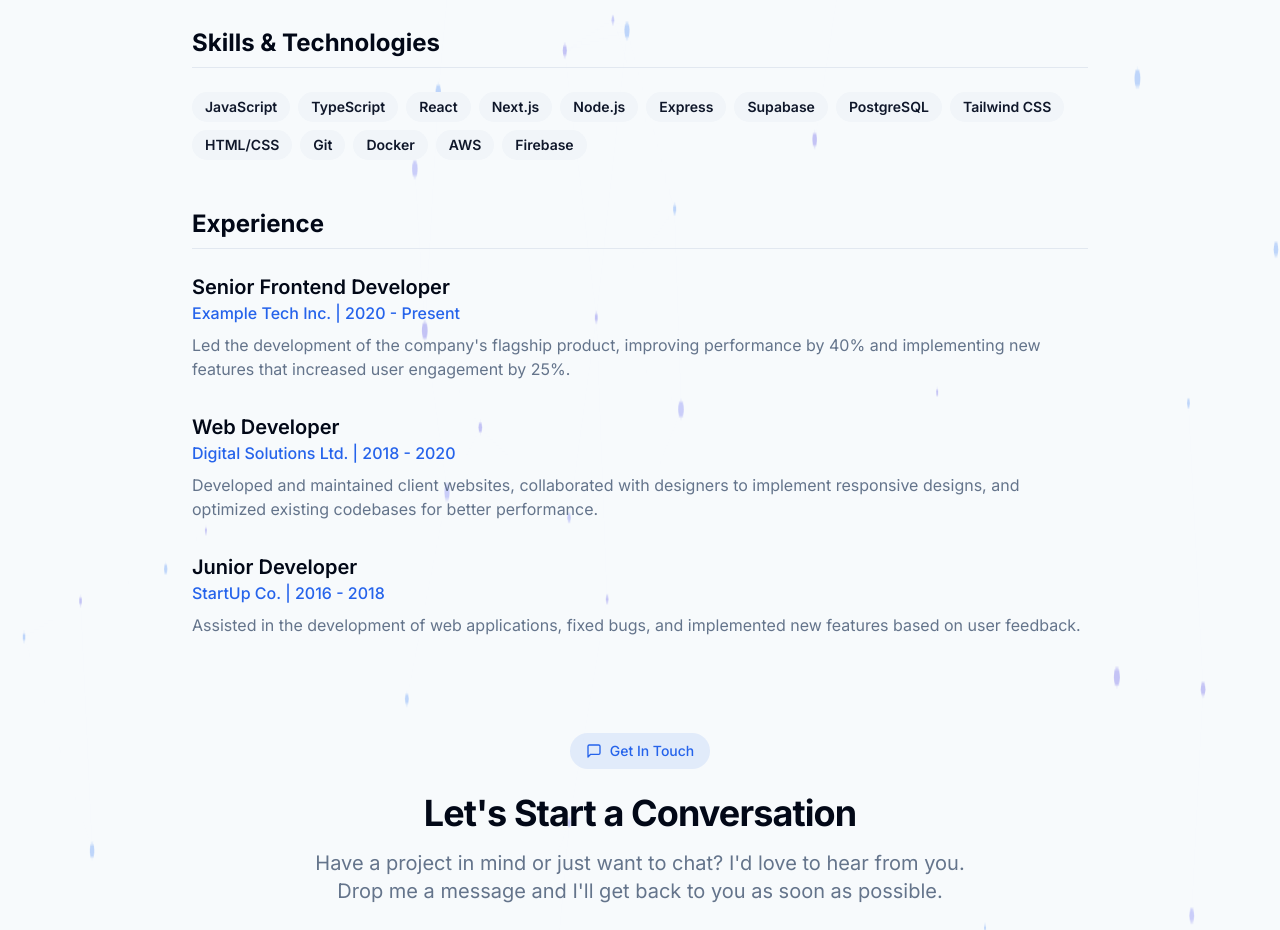
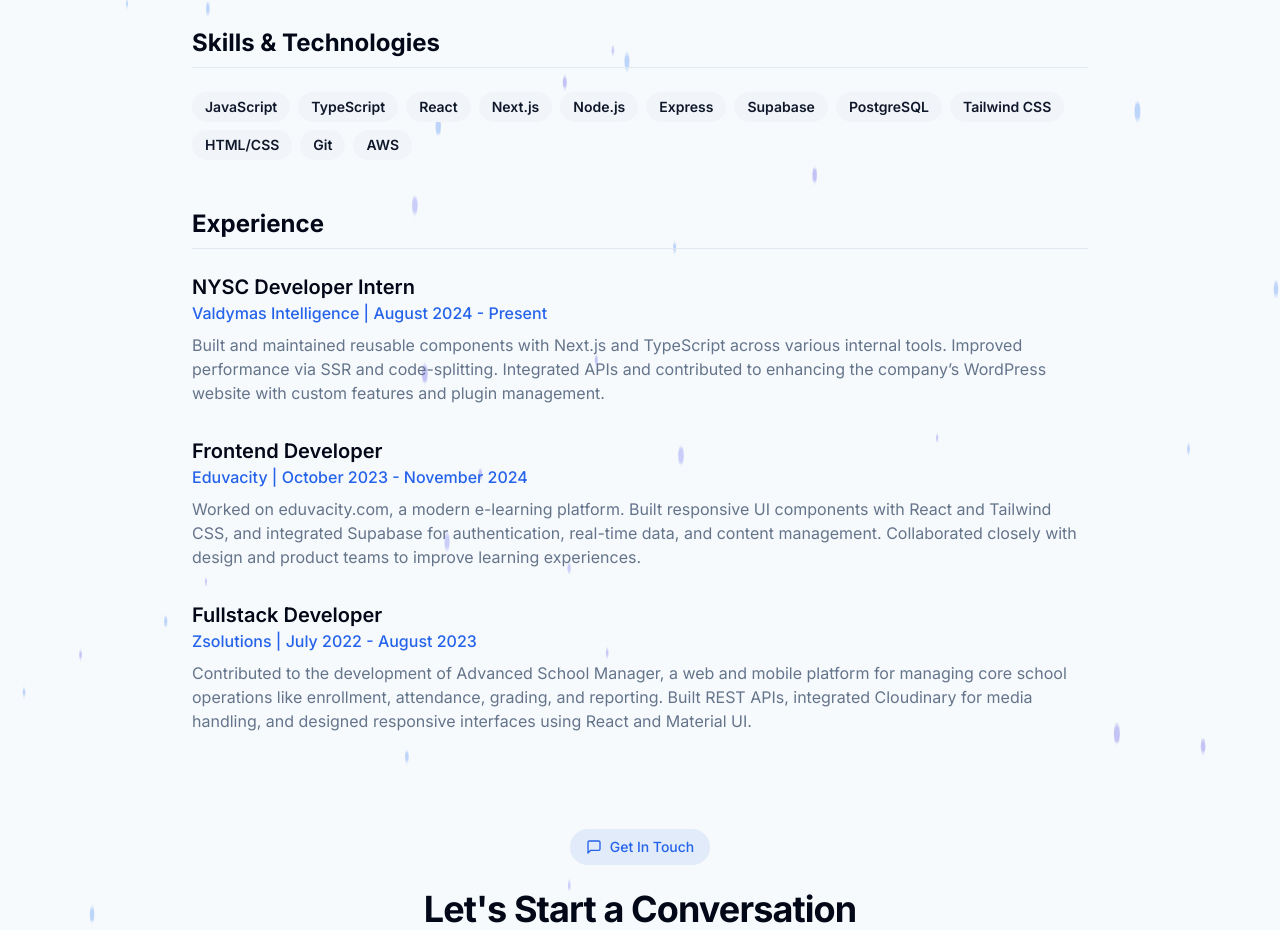
Before and after one commit to mickelodeon00/mickeyfolio, a Next.js app: page /about in a window 1280 px wide. Shown: the part 750-1680 px from the top of the page. Built offline with nearby package versions, Linux system fonts and the light colour scheme.

Commit message:
Updated Experince details

```diff
--- a/app/(root)/about/page.tsx
+++ b/app/(root)/about/page.tsx
@@ -26,9 +26,7 @@ export default function AboutPage() {
     "Tailwind CSS",
     "HTML/CSS",
     "Git",
-    "Docker",
     "AWS",
-    "Firebase",
   ];
 
   return (
@@ -128,42 +126,37 @@ export default function AboutPage() {
                 </h2>
                 <div className="space-y-8">
                   <div>
-                    <h3 className="text-xl font-semibold">
-                      Senior Frontend Developer
-                    </h3>
+                    <h3 className="text-xl font-semibold">NYSC Developer Intern</h3>
                     <p className="text-primary font-medium">
-                      Example Tech Inc. | 2020 - Present
+                      Valdymas Intelligence | August 2024 - Present
                     </p>
                     <p className="mt-2 text-muted-foreground">
-                      Led the development of the company's flagship product,
-                      improving performance by 40% and implementing new features
-                      that increased user engagement by 25%.
+                      Built and maintained reusable components with Next.js and TypeScript across various internal tools. Improved performance via SSR and code-splitting. Integrated APIs and contributed to enhancing the company’s WordPress website with custom features and plugin management.
                     </p>
                   </div>
 
                   <div>
-                    <h3 className="text-xl font-semibold">Web Developer</h3>
+                    <h3 className="text-xl font-semibold">Frontend Developer</h3>
                     <p className="text-primary font-medium">
-                      Digital Solutions Ltd. | 2018 - 2020
+                      Eduvacity | October 2023 - November 2024
                     </p>
                     <p className="mt-2 text-muted-foreground">
-                      Developed and maintained client websites, collaborated
-                      with designers to implement responsive designs, and
-                      optimized existing codebases for better performance.
+                      Worked on eduvacity.com, a modern e-learning platform. Built responsive UI components with React and Tailwind CSS, and integrated Supabase for authentication, real-time data, and content management. Collaborated closely with design and product teams to improve learning experiences.
                     </p>
                   </div>
 
                   <div>
-                    <h3 className="text-xl font-semibold">Junior Developer</h3>
+                    <h3 className="text-xl font-semibold">Fullstack Developer</h3>
                     <p className="text-primary font-medium">
-                      StartUp Co. | 2016 - 2018
+                      Zsolutions | July 2022 - August 2023
                     </p>
                     <p className="mt-2 text-muted-foreground">
-                      Assisted in the development of web applications, fixed
-                      bugs, and implemented new features based on user feedback.
+                      Contributed to the development of Advanced School Manager, a web and mobile platform for managing core school operations like enrollment, attendance, grading, and reporting. Built REST APIs, integrated Cloudinary for media handling, and designed responsive interfaces using React and Material UI.
                     </p>
                   </div>
+
                 </div>
+
               </section>
             </div>
           </FadeInWhenVisible>
```
